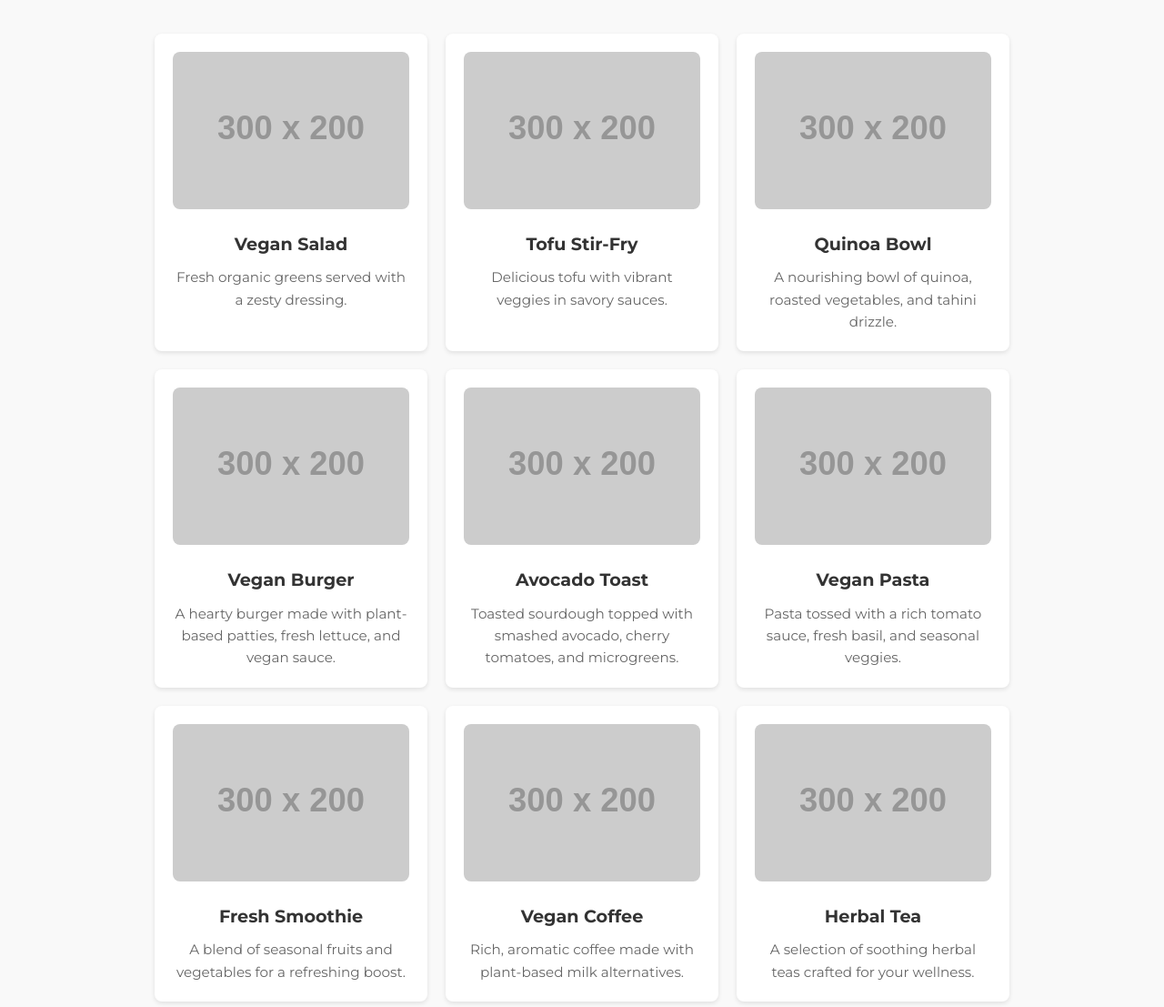
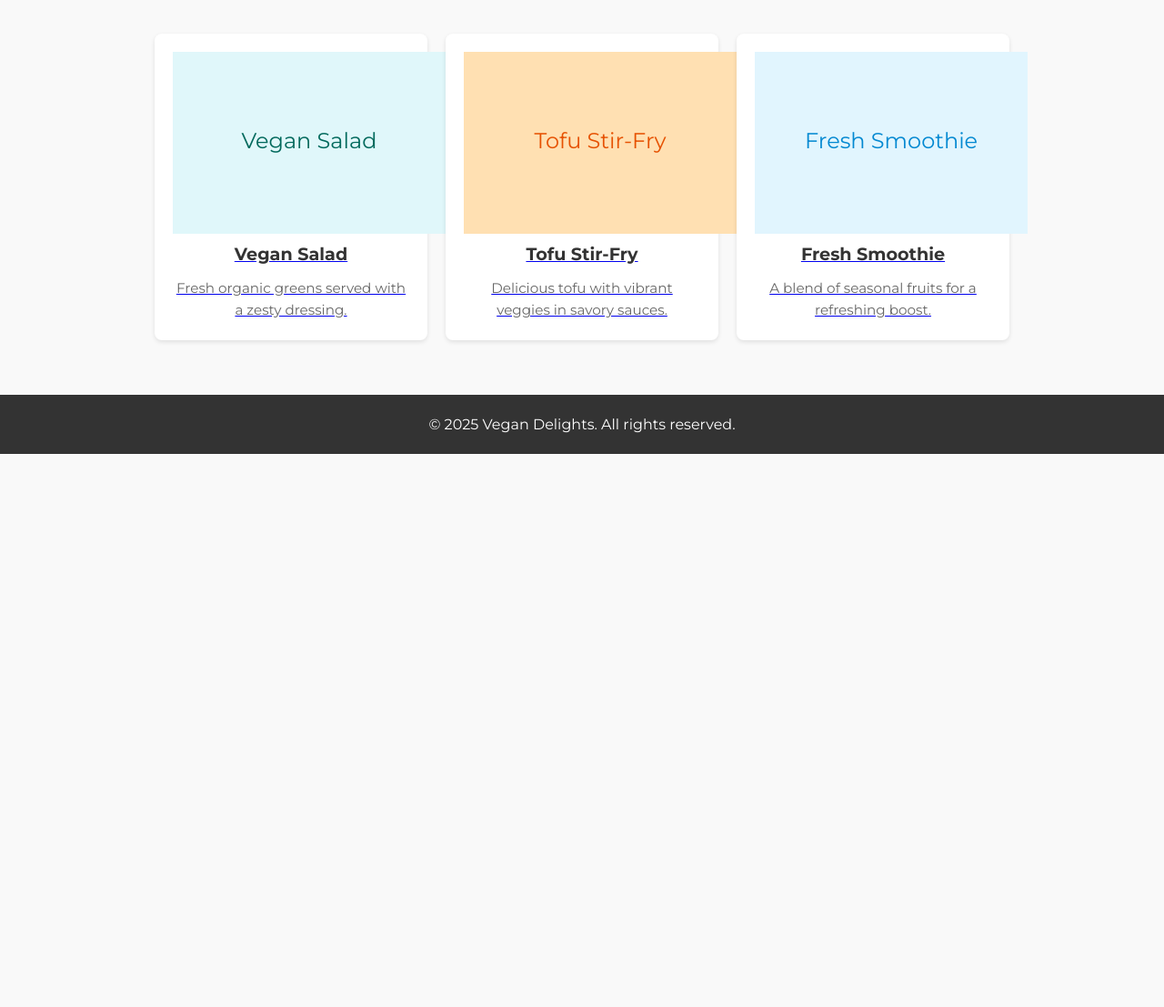
Before and after one commit to ArjunP314/vegan-delights-website, a plain HTML site: page menu.html in a window 1280 px wide. Shown: the part 193-1300 px from the top of the page at 91% size. After the commit the page ends 800 px from the top, so only its background shows below. Drawn offline with Linux system fonts and the light colour scheme; placeholder pictures from the web are drawn by us.

Commit message:
Update menu.html

```diff
--- a/menu.html
+++ b/menu.html
@@ -23,53 +23,44 @@
   <section class="section">
     <h2>Our Menu</h2>
     <div class="menu-items">
-      <!-- Food Items -->
+      <!-- Vegan Salad -->
       <div class="menu-item">
-        <img src="https://via.placeholder.com/300x200?text=Vegan+Salad" alt="Vegan Salad" />
-        <h3>Vegan Salad</h3>
-        <p>Fresh organic greens served with a zesty dressing.</p>
+        <a href="vegan-salad.html">
+          <svg width="300" height="200" xmlns="http://www.w3.org/2000/svg">
+            <rect width="300" height="200" fill="#e0f7fa"/>
+            <text x="50%" y="50%" dominant-baseline="middle" text-anchor="middle" fill="#00695c" font-size="24">
+              Vegan Salad
+            </text>
+          </svg>
+          <h3>Vegan Salad</h3>
+          <p>Fresh organic greens served with a zesty dressing.</p>
+        </a>
       </div>
+      <!-- Tofu Stir-Fry -->
       <div class="menu-item">
-        <img src="https://via.placeholder.com/300x200?text=Tofu+Stir-Fry" alt="Tofu Stir-Fry" />
-        <h3>Tofu Stir-Fry</h3>
-        <p>Delicious tofu with vibrant veggies in savory sauces.</p>
+        <a href="tofu-stir-fry.html">
+          <svg width="300" height="200" xmlns="http://www.w3.org/2000/svg">
+            <rect width="300" height="200" fill="#ffe0b2"/>
+            <text x="50%" y="50%" dominant-baseline="middle" text-anchor="middle" fill="#e65100" font-size="24">
+              Tofu Stir-Fry
+            </text>
+          </svg>
+          <h3>Tofu Stir-Fry</h3>
+          <p>Delicious tofu with vibrant veggies in savory sauces.</p>
+        </a>
       </div>
+      <!-- Additional Items (e.g., Quinoa Bowl, Vegan Burger, etc.) can follow the same structure -->
       <div class="menu-item">
-        <img src="https://via.placeholder.com/300x200?text=Quinoa+Bowl" alt="Quinoa Bowl" />
-        <h3>Quinoa Bowl</h3>
-        <p>A nourishing bowl of quinoa, roasted vegetables, and tahini drizzle.</p>
-      </div>
-      <div class="menu-item">
-        <img src="https://via.placeholder.com/300x200?text=Vegan+Burger" alt="Vegan Burger" />
-        <h3>Vegan Burger</h3>
-        <p>A hearty burger made with plant-based patties, fresh lettuce, and vegan sauce.</p>
-      </div>
-      <div class="menu-item">
-        <img src="https://via.placeholder.com/300x200?text=Avocado+Toast" alt="Avocado Toast" />
-        <h3>Avocado Toast</h3>
-        <p>Toasted sourdough topped with smashed avocado, cherry tomatoes, and microgreens.</p>
-      </div>
-      <div class="menu-item">
-        <img src="https://via.placeholder.com/300x200?text=Vegan+Pasta" alt="Vegan Pasta" />
-        <h3>Vegan Pasta</h3>
-        <p>Pasta tossed with a rich tomato sauce, fresh basil, and seasonal veggies.</p>
-      </div>
-
-      <!-- Beverage Items -->
-      <div class="menu-item">
-        <img src="https://via.placeholder.com/300x200?text=Fresh+Smoothie" alt="Fresh Smoothie" />
-        <h3>Fresh Smoothie</h3>
-        <p>A blend of seasonal fruits and vegetables for a refreshing boost.</p>
-      </div>
-      <div class="menu-item">
-        <img src="https://via.placeholder.com/300x200?text=Vegan+Coffee" alt="Vegan Coffee" />
-        <h3>Vegan Coffee</h3>
-        <p>Rich, aromatic coffee made with plant-based milk alternatives.</p>
-      </div>
-      <div class="menu-item">
-        <img src="https://via.placeholder.com/300x200?text=Herbal+Tea" alt="Herbal Tea" />
-        <h3>Herbal Tea</h3>
-        <p>A selection of soothing herbal teas crafted for your wellness.</p>
+        <a href="fresh-smoothie.html">
+          <svg width="300" height="200" xmlns="http://www.w3.org/2000/svg">
+            <rect width="300" height="200" fill="#e1f5fe"/>
+            <text x="50%" y="50%" dominant-baseline="middle" text-anchor="middle" fill="#0288d1" font-size="24">
+              Fresh Smoothie
+            </text>
+          </svg>
+          <h3>Fresh Smoothie</h3>
+          <p>A blend of seasonal fruits for a refreshing boost.</p>
+        </a>
       </div>
     </div>
   </section>
```
